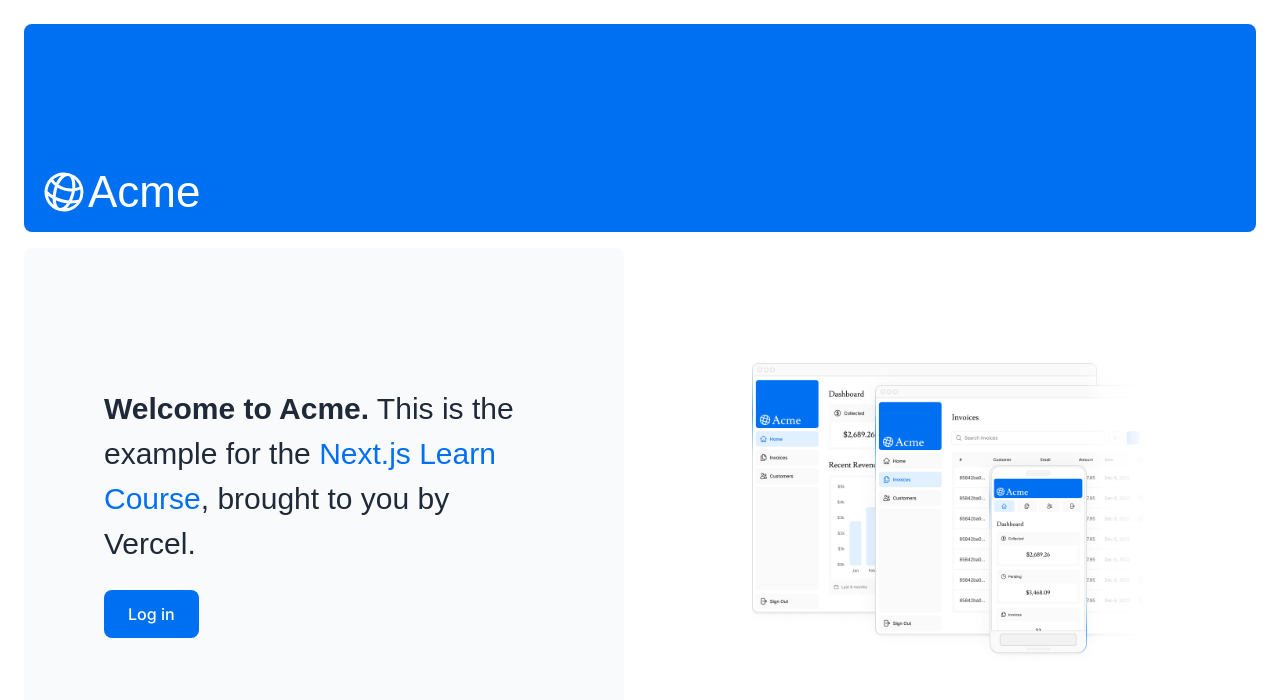
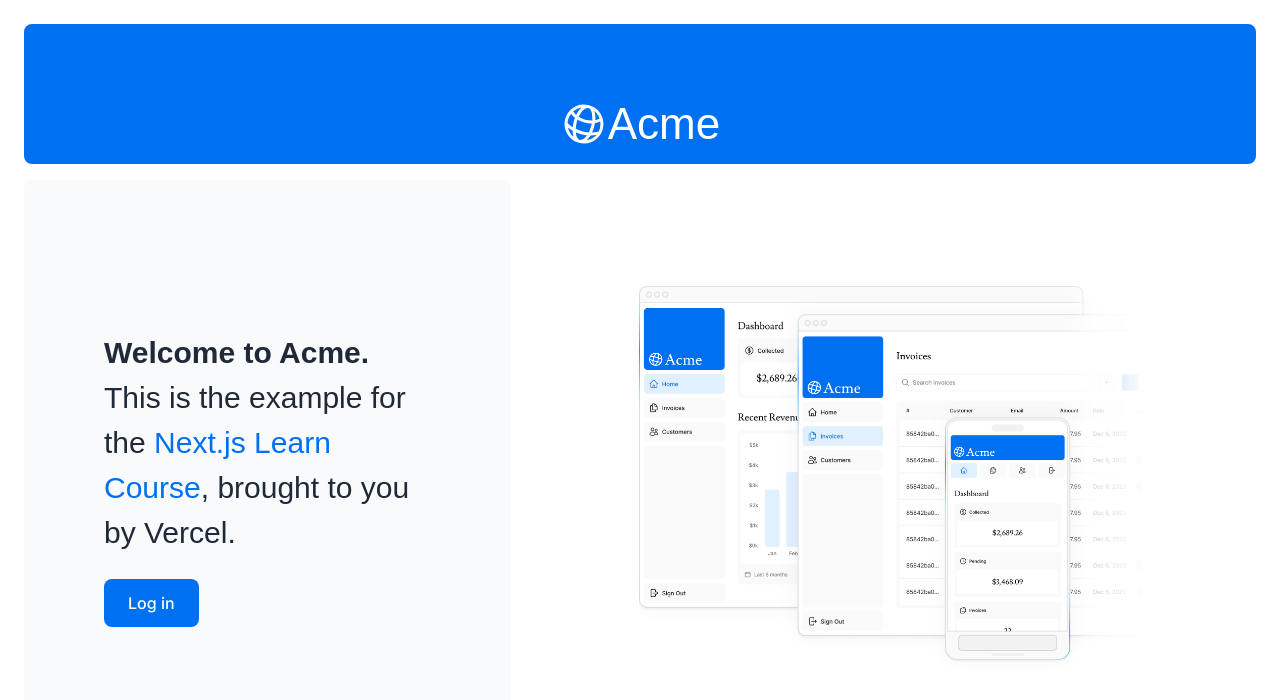
Before and after one commit to emapeire/nextjs-dashboard, a Next.js app: page / in a window 1280 px wide. Shown: the top 700 px of the page. Built offline with nearby package versions, Linux system fonts and the light colour scheme; a web font is replaced by a local one.

Commit message:
fix acme top

```diff
--- a/app/page.tsx
+++ b/app/page.tsx
@@ -1,17 +1,16 @@
 import AcmeLogo from '@/app/ui/acme-logo';
 import Link from 'next/link';
-import styles from './ui/home.module.css'
 import { lusitana } from '@/app/ui/fonts';
 import Image from 'next/image';
 
 export default function Page() {
   return (
-    <main className="flex min-h-screen flex-col p-6">
-      <div className="flex h-20 shrink-0 items-end rounded-lg bg-blue-500 p-4 md:h-52">
+    <main className="flex h-screen flex-col overflow-hidden p-6">
+      <div className="flex h-20 items-end justify-center rounded-lg bg-blue-500 p-4 md:h-[140px]">
         <AcmeLogo />
       </div>
       <div className="mt-4 flex grow flex-col gap-4 md:flex-row">
-        <div className="flex flex-col justify-center gap-6 rounded-lg bg-gray-50 px-6 py-10 md:w-3/5 md:px-20">
+        <div className="flex flex-col justify-center gap-6 rounded-lg bg-gray-50 px-6 py-10 md:w-2/5 md:px-20">
           <p className={`${lusitana.className} text-xl text-gray-800 md:text-3xl md:leading-normal`}>
             <strong>Welcome to Acme.</strong> This is the example for the{' '}
             <a href="https://nextjs.org/learn/" className="text-blue-500">
```
